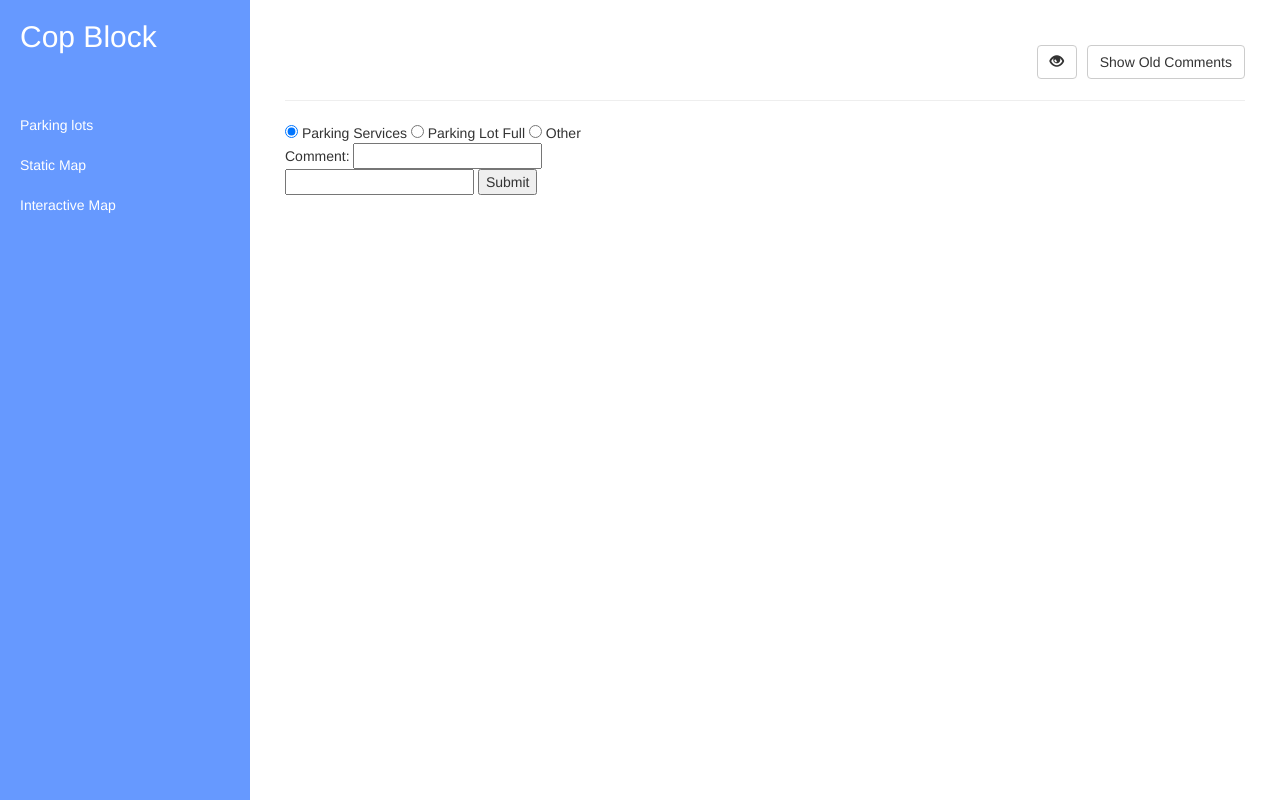
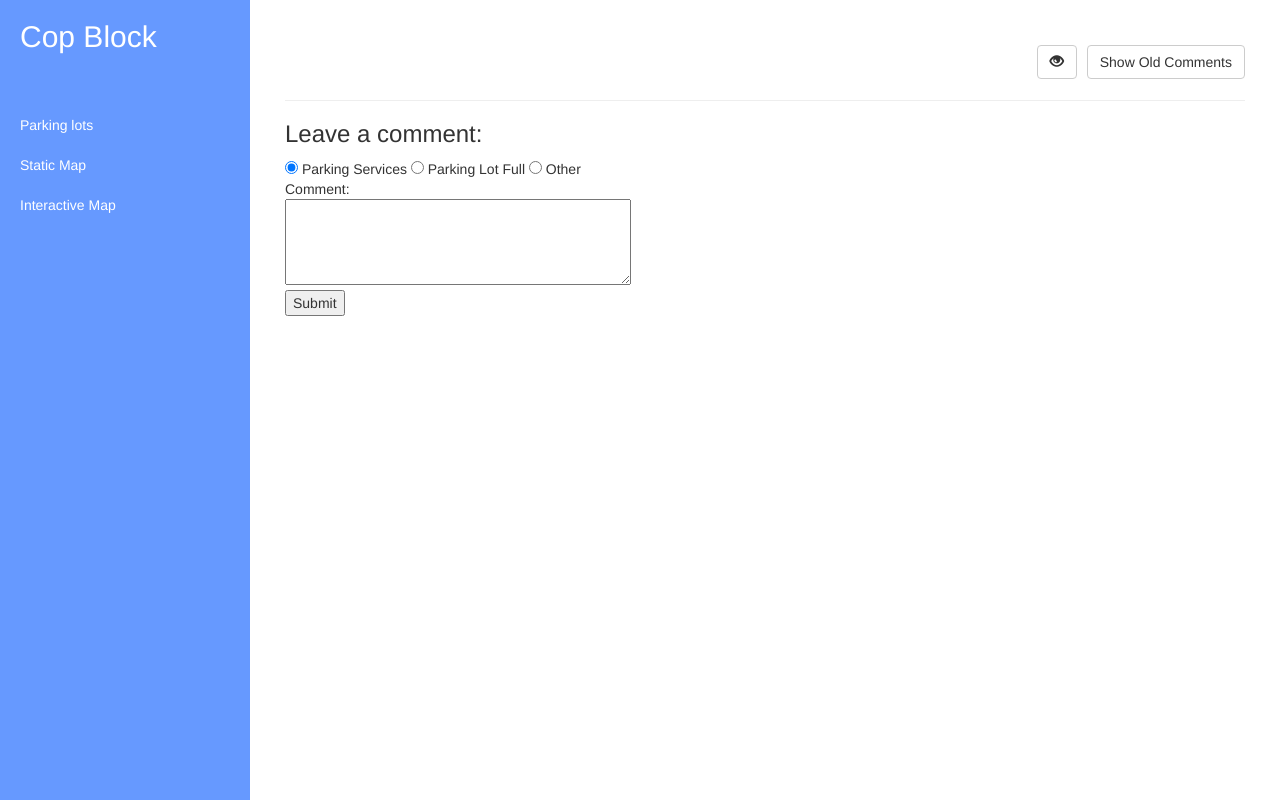
Before and after one commit to fujipug/project5, a Python web app: template templates/lots.html in a window 1280 px wide. Run offline with Jinja, Linux system fonts and the light colour scheme; the template is opened without the code that fills it, so the values that code supplies are empty; some libraries are stand-ins or nearby versions.

Commit message:
made comment form a little more presentable

```diff
--- a/templates/lots.html
+++ b/templates/lots.html
@@ -74,15 +74,17 @@
   {% endif %}
 {% endfor %}
 
-
-<form action="/comment_forms" method="POST">
+<h3>Leave a comment:</h3>
+<form action="/comment_forms" method="POST" id="comment_form">
     <input type="radio" name="atype" value=0 checked> Parking Services
     <input type="radio" name="atype" value=1> Parking Lot Full
     <input type="radio" name="atype" value=2> Other
     <br/>
-    Comment: <input type="text" name="comment" />
+    Comment: <!--<input type="text" name="comment" /> -->
     <br/>
-    <input type="text" name="lot_id" value="{{lot.key.urlsafe()}}"/>
+    <textarea rows="4" cols="40" name="comment" form="comment_form"></textarea>
+    <br/>
+    <input type="hidden" name="lot_id" value="{{lot.key.urlsafe()}}"/>
     <input type="submit" value="Submit" />
 </form>
 {%endblock%}
```
